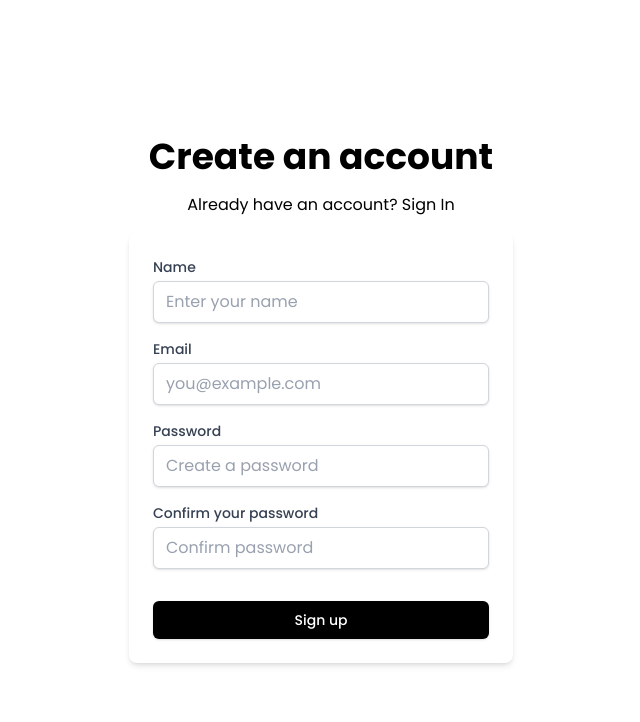
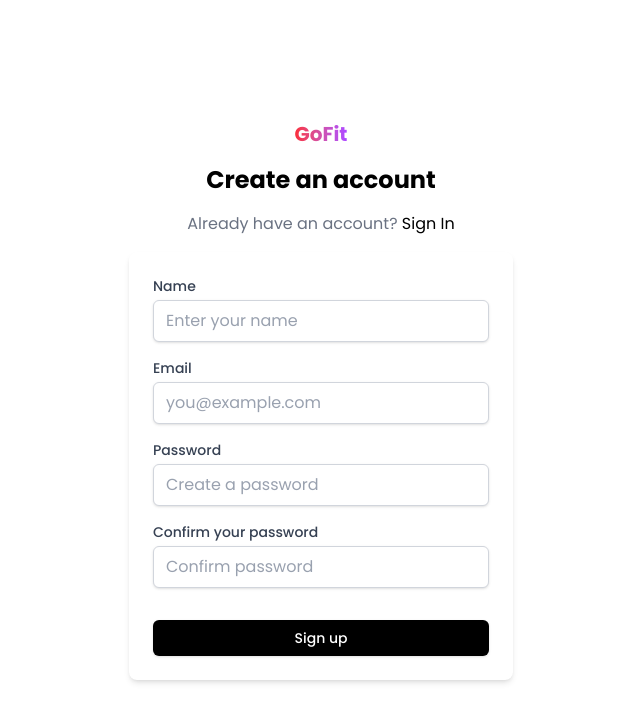
Before and after one commit to ProgramadoresSemPatria/Team-9, a React (Vite) app in the folder frontend/: page /register in a window 1280 px wide. Shown: the top 722 px of the page, without its empty margins (319-959 px from the left). Built offline with nearby package versions, Linux system fonts and the light colour scheme.

Commit message:
style: enhance register page UI with gradient text and hover effect

```diff
--- a/frontend/src/pages/Register.tsx
+++ b/frontend/src/pages/Register.tsx
@@ -30,10 +30,13 @@ const RegisterPage = () => {
     };
     return (
         <div className="flex h-screen w-full flex-col items-center justify-center gap-4">
-            <h1 className="text-4xl font-bold">Create an account</h1>
-            <p>
+            <p className="bg-gradient-to-r from-red-500 to-purple-500 bg-clip-text text-xl font-bold text-transparent">
+                GoFit
+            </p>
+            <h1 className="text-2xl font-bold">Create an account</h1>
+            <p className="text-gray-500">
                 Already have an account?{' '}
-                <Link to="/sign-in" className="hover:text-blue-600">
+                <Link to="/sign-in" className="text-black hover:text-blue-600">
                     Sign In
                 </Link>
             </p>
@@ -141,7 +144,7 @@ const RegisterPage = () => {
                         <button
                             type="submit"
                             disabled={isLoading}
-                            className="flex w-full cursor-pointer justify-center rounded-md border border-transparent bg-black px-4 py-2 text-sm font-medium text-white shadow-sm hover:bg-gray-800 focus:ring-2 focus:ring-gray-900 focus:ring-offset-2 focus:outline-none disabled:cursor-not-allowed disabled:opacity-50"
+                            className="flex w-full cursor-pointer justify-center rounded-md bg-black px-4 py-2 text-sm font-medium text-white shadow-sm hover:bg-gradient-to-r hover:from-red-500 hover:to-purple-500 hover:transition hover:duration-500 focus:ring-2 focus:ring-gray-900 focus:ring-offset-2 focus:outline-none disabled:cursor-not-allowed disabled:opacity-50"
                         >
                             {isLoading ? 'Creating account...' : 'Sign up'}
                         </button>
```
